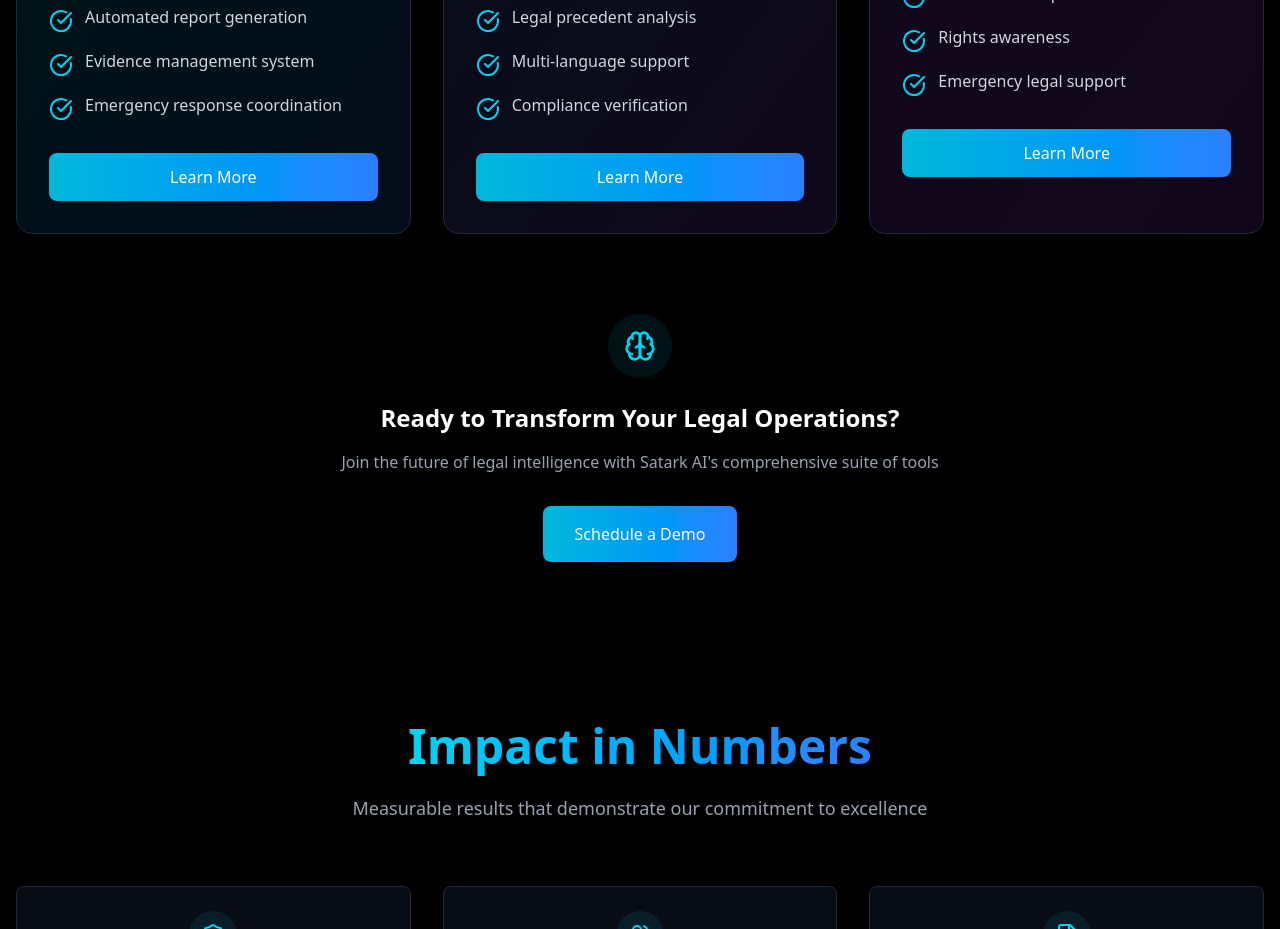
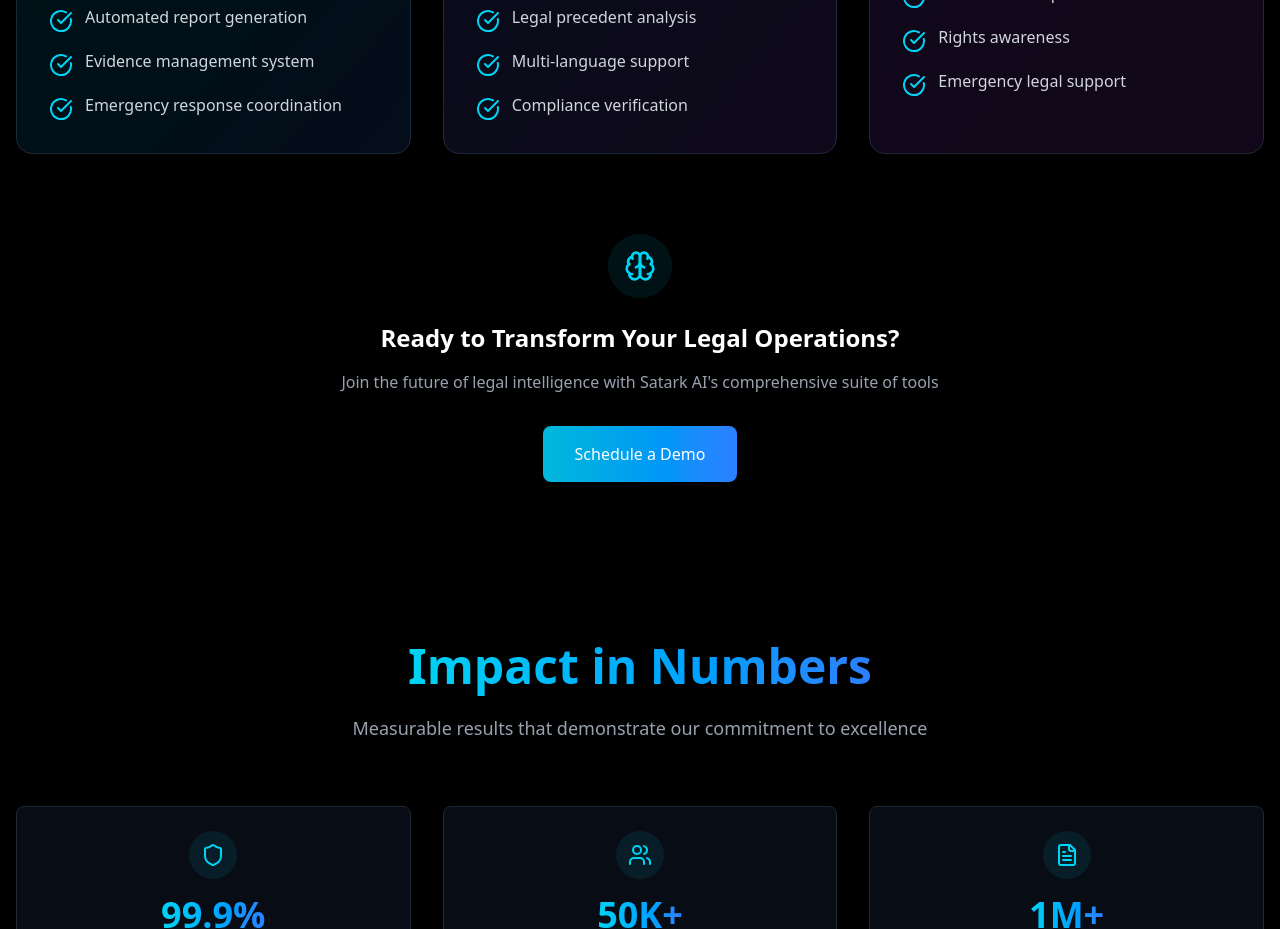
Before and after one commit to iamratinder/Satark-AI, a React (Vite) app in the folder client/: page / in a window 1280 px wide. Shown: the part 2220-3149 px from the top of the page. Built offline with nearby package versions, Linux system fonts and the light colour scheme; no server answers.

Commit message:
Remove unused Learn More button from ServiceCard component

```diff
--- a/client/src/components/home/Services.jsx
+++ b/client/src/components/home/Services.jsx
@@ -53,15 +53,6 @@
             </motion.li>
           ))}
         </ul>
-
-        <motion.button
-          whileHover={{ scale: 1.05 }}
-          whileTap={{ scale: 0.95 }}
-          className="mt-8 w-full py-3 px-6 rounded-lg bg-gradient-to-r
-            from-cyan-500 to-blue-500 text-white font-medium
-            hover:shadow-lg hover:shadow-cyan-500/20 transition-all duration-300">
-          Learn More
-        </motion.button>
       </div>
     </motion.div>
   );
```
